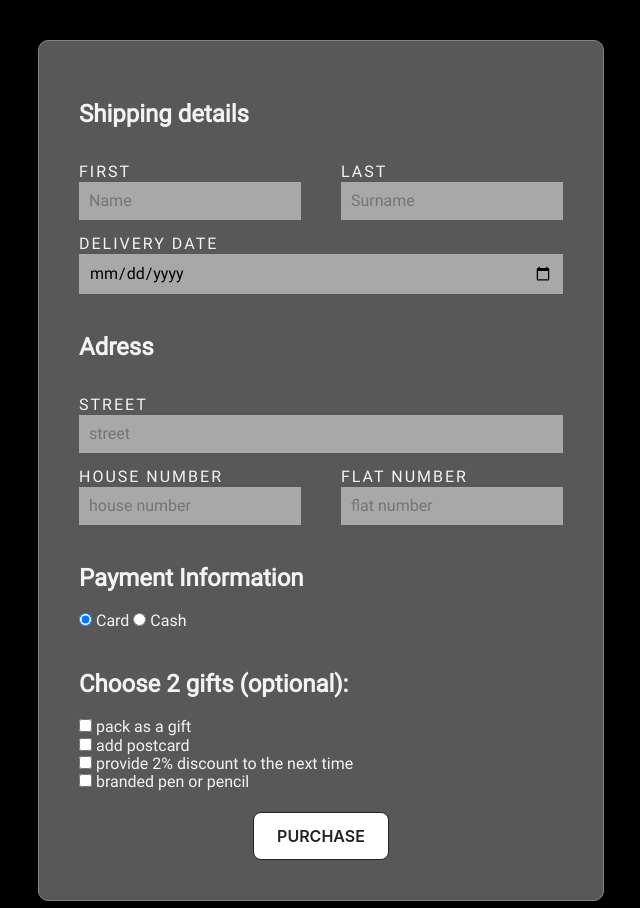
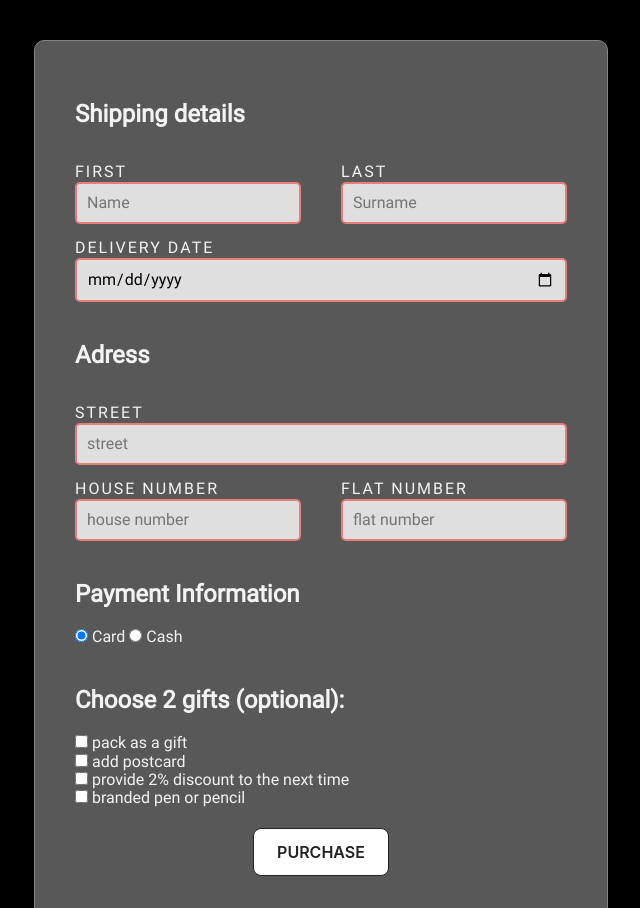
Before and after one commit to ToMikhail/book-shop, a plain HTML site: page pages/form/form.html in a window 1280 px wide. Shown: the top 908 px of the page, without its empty margins (319-959 px from the left). Drawn offline with Linux system fonts and the light colour scheme.

Commit message:
feat: add color green for form volidation

```diff
--- a/pages/form/style.scss
+++ b/pages/form/style.scss
@@ -18,7 +18,9 @@ html {
 input {
   padding: 10px;
   border: none;
-  background-color: $color-font;
+  background-color: #dfdfdf;
+  border: solid 2px $color-font;
+  border-radius: 5px;
 }
 
 input:active,
@@ -33,12 +35,14 @@ input:focus {
 }
 
 input:required:valid {
-  background-color: rgb(170, 230, 170);
+  border-color: rgb(170, 230, 170);
+  // background-color: rgb(239, 255, 239);
+
 }
 
-// input:invalid {
-//   background-color: rgb(232, 125, 125);
-// }
+input:invalid {
+  border-color: rgb(232, 125, 125);
+}
 
 input[date] {
   color: yellow;
```
Also changed, not shown: pages/form/style.css, 1 other file.
